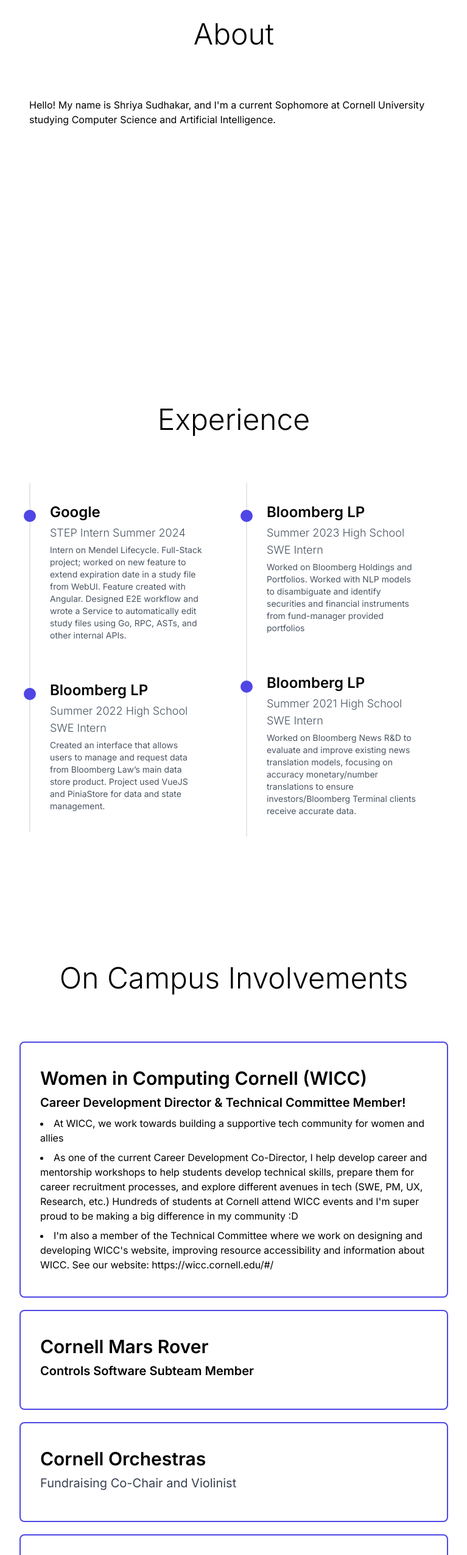
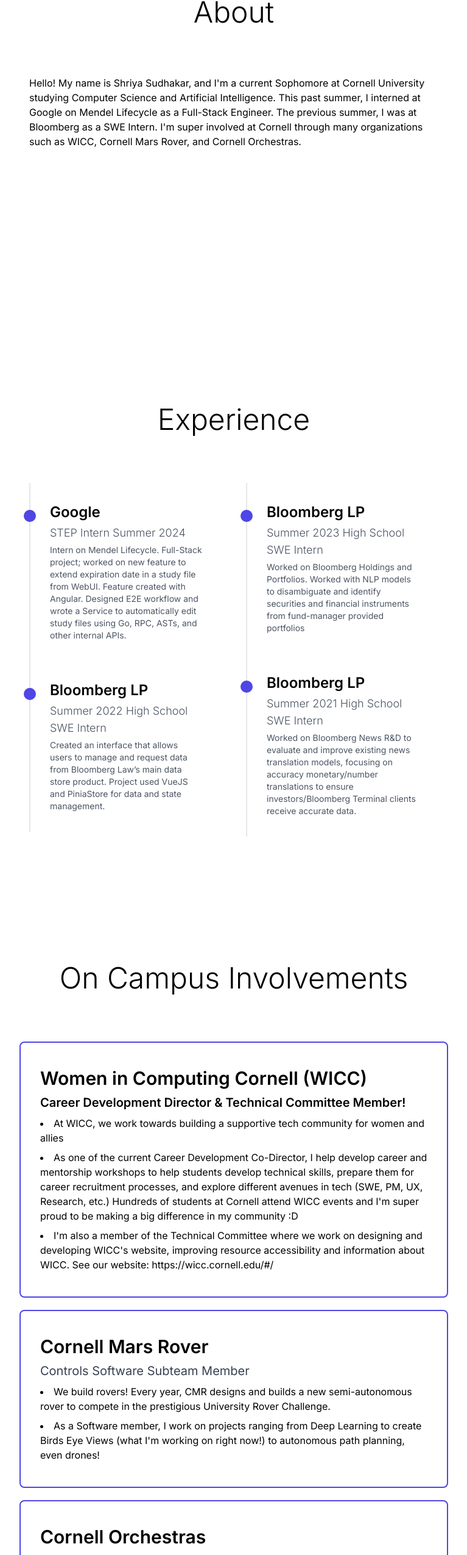
Before and after one commit to shriyasudhakar/shriyasudhakar, a React (Vite) app: page / in a window 1280 px wide. Shown: the part 1080-3630 px from the top of the page at 61% size, without its empty margins (416-1183 px from the left). Built offline with nearby package versions, Linux system fonts and the light colour scheme.

Commit message:
update bio, add more details to on campus commitments

```diff
--- a/src/components/About.jsx
+++ b/src/components/About.jsx
@@ -4,7 +4,7 @@
   return (
     <div id='about' className='flex min-h-screen w-full flex-col items-center justify-center gap-20 p-14 md:p-20 lg:p-36'>
       <h1 className='text-center text-5xl font-light'>About</h1>
-      <p className='text-left'>Hello! My name is Shriya Sudhakar, and I'm a current Sophomore at Cornell University studying Computer Science and Artificial Intelligence. </p>
+      <p className='text-left'>Hello! My name is Shriya Sudhakar, and I'm a current Sophomore at Cornell University studying Computer Science and Artificial Intelligence. This past summer, I interned at Google on Mendel Lifecycle as a Full-Stack Engineer. The previous summer, I was at Bloomberg as a SWE Intern. I'm super involved at Cornell through many organizations such as WICC, Cornell Mars Rover, and Cornell Orchestras.</p>
     </div>
   )
 }
--- a/src/components/OnCampus.jsx
+++ b/src/components/OnCampus.jsx
@@ -20,18 +20,30 @@
         </div>
         <div className="text-left space-y-2 border-2 hover:scale-105 transition-all duration-200 cursor-pointer px-8 py-10 border-indigo-600 rounded-lg hover:bg-indigo-60">
           <h1 className='text-3xl font-semibold'>Cornell Mars Rover</h1>
-          <h3 className='text-xl font-semibold'>Controls Software Subteam Member</h3>
-          <p className='text-sm text-gray-600'></p>
+          <h3 className='text-xl text-gray-700'>Controls Software Subteam Member</h3>
+          <li>
+            We build rovers! Every year, CMR designs and builds a new semi-autonomous rover to compete in the prestigious University Rover Challenge.
+          </li>
+          <li>
+            As a Software member, I work on projects ranging from Deep Learning to create Birds Eye Views (what I'm working on right now!) to autonomous path planning, even drones!
+          </li>
         </div>
         <div className="text-left space-y-2 border-2 hover:scale-105 transition-all duration-200 cursor-pointer px-8 py-10 border-indigo-600 rounded-lg hover:bg-indigo-60">
           <h1 className='text-3xl font-semibold'>Cornell Orchestras</h1>
           <h3 className='text-xl text-gray-700'>Fundraising Co-Chair and Violinist</h3>
-          <p className='text-sm text-gray-600'></p>
+          <li>
+            As Fundraising Co-Chair, I organize fundraisers for the Orchestras. I'm currently leading our first crowdfunding campaign (since 2019) to help the Orchestras fundraise for our upcoming tour in Boston! Please consider donating at <a href='https://crowdfunding.cornell.edu/project/44427'>https://crowdfunding.cornell.edu/project/44427</a>.
+          </li>
         </div>
         <div className="text-left space-y-2 border-2 hover:scale-105 transition-all duration-200 cursor-pointer px-8 py-10 border-indigo-600 rounded-lg hover:bg-indigo-60">
           <h1 className='text-3xl font-semibold'>Cornell Tech Consulting</h1>
           <h3 className='text-xl text-gray-700'>Analyst</h3>
-          <p className='text-sm text-gray-600'></p>
+          <li>
+            At CTC, we help provide tech-based solutions and consulting to the local Ithaca community.
+          </li>
+          <li>
+            I helped identify a new client, Bet the Farm Winery, and created sample website templates and social media strategies.
+          </li>
         </div>
       </div>
     </div>
```
